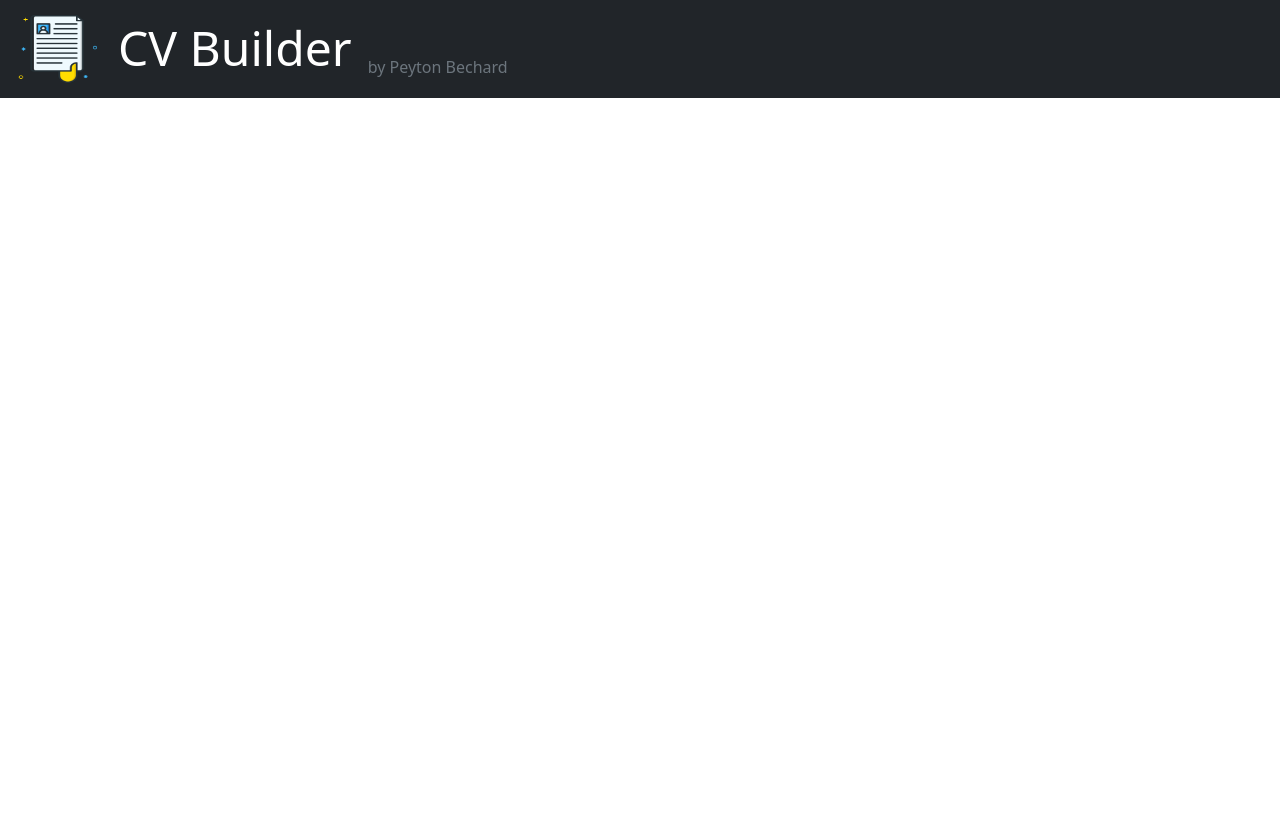
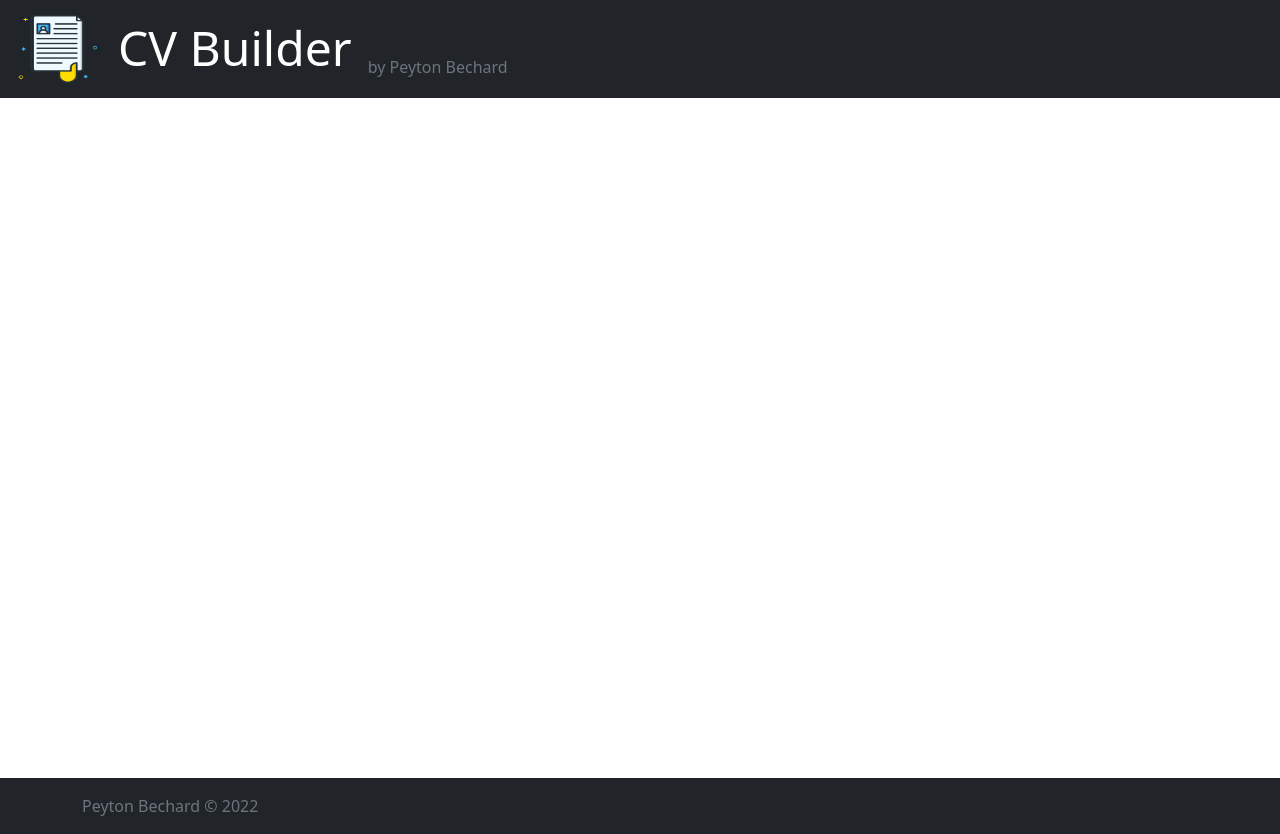
Before and after one commit to pmbechard/cv-builder, a React (Create React App) app: page / in a window 1280 px wide. Before the commit the page ends 800 px from the top, so only its background shows below. Built offline with nearby package versions, Linux system fonts and the light colour scheme.

Commit message:
Adds Footer and Main components, inlcuding basic styled footer

```diff
--- a/src/App.js
+++ b/src/App.js
@@ -2,10 +2,18 @@ import './App.css';
 import 'bootstrap/dist/css/bootstrap.min.css';
 import { Component } from 'react';
 import Header from './components/Header';
+import Main from './components/Main';
+import Footer from './components/Footer';
 
 class App extends Component {
   render() {
-    return <Header />;
+    return (
+      <div>
+        <Header />
+        <Main />
+        <Footer />
+      </div>
+    );
   }
 }
 
--- /dev/null
+++ b/src/components/Footer.js
@@ -0,0 +1,15 @@
+import { Component } from 'react';
+
+class Footer extends Component {
+  render() {
+    return (
+      <footer className='footer mt-auto py-3 bg-dark navbar-dark'>
+        <div className='container'>
+          <span className='text-muted'>Peyton Bechard &copy; 2022</span>
+        </div>
+      </footer>
+    );
+  }
+}
+
+export default Footer;
--- /dev/null
+++ b/src/components/Main.js
@@ -0,0 +1,10 @@
+import { Component } from 'react';
+
+class Main extends Component {
+  render() {
+    // FIXME: remove height after contents in place
+    return <div className='container-fluid' style={{ height: '85vh' }}></div>;
+  }
+}
+
+export default Main;
```
